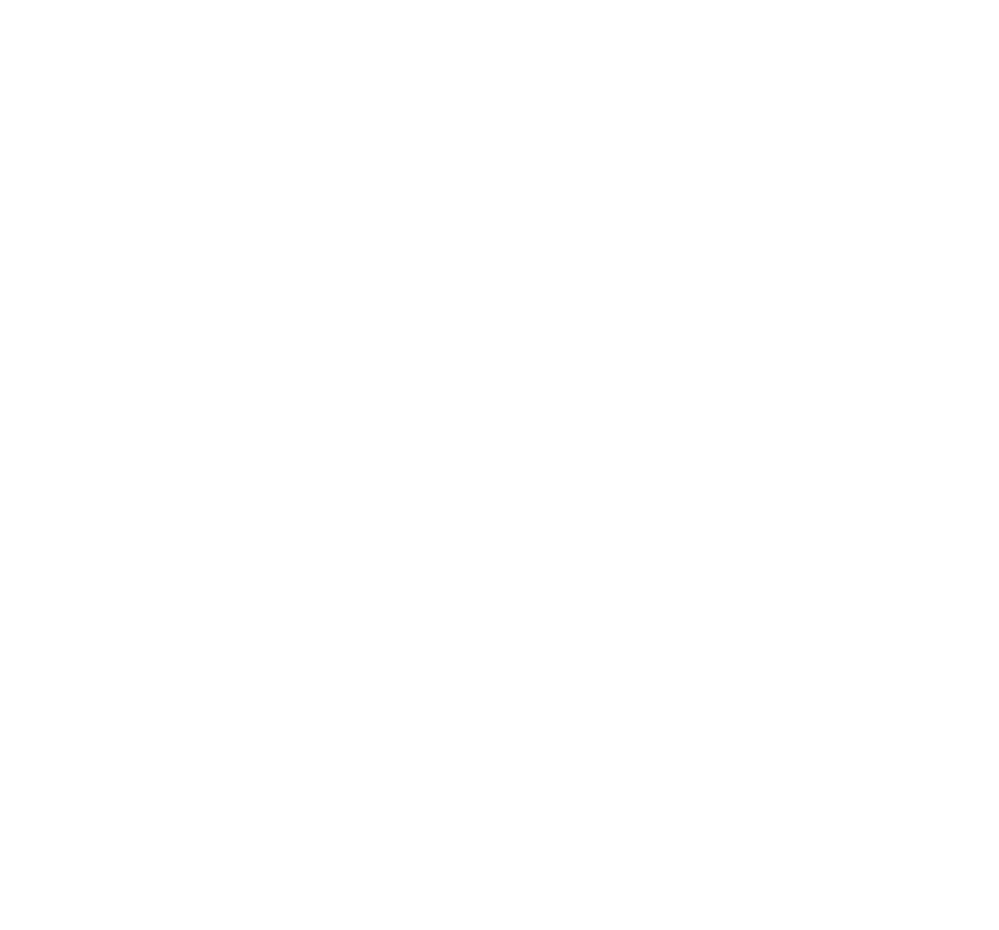
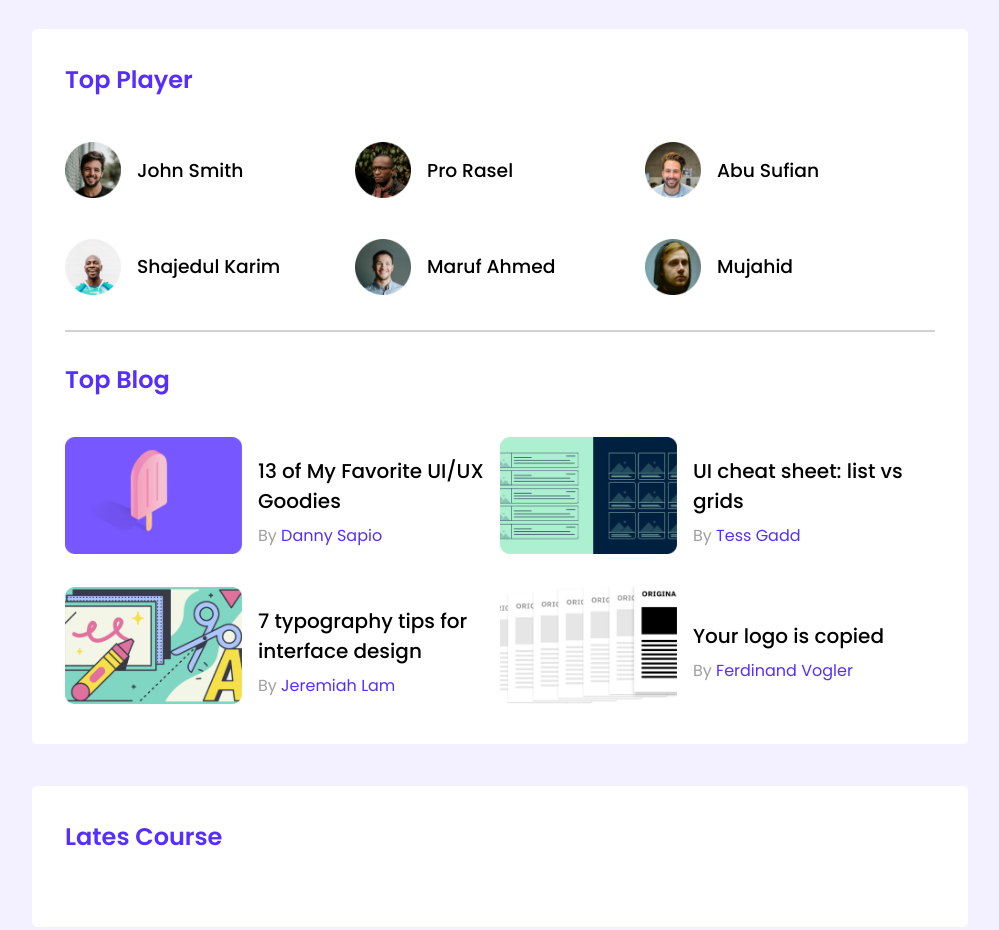
Before and after one commit to ashrafalisimon/leader-board-main, a plain HTML site: page index.html in a window 1280 px wide. Shown: the whole page, without its empty margins (140-1139 px from the left). Before the commit the page ends 800 px from the top, so only its background shows below. Drawn offline with Linux system fonts and the light colour scheme.

Commit message:
secend commit

```diff
--- a/index.html
+++ b/index.html
@@ -5,8 +5,113 @@
     <meta http-equiv="X-UA-Compatible" content="IE=edge">
     <meta name="viewport" content="width=device-width, initial-scale=1.0">
     <title>Wellcome To Leader Board</title>
+    <!-- CSS -->
+    <link rel="stylesheet" href="style.css">
 </head>
 <body>
+    <!-- header start -->
+    <header class="menu-logo">
+
+    </header>
+    <!-- header ends -->
+
+    <!-- main section start-->
+    <main>
+        <!-- top player and top blog section -->
+        <section class="container">
+            <!-- top players section -->
+            <div class="top-player">
+                <h2 class="section-tittle">Top Player</h2>
+                <div class="players">
+                    <div class="player">
+                        <img src="images/players/player-1.png" alt="">
+                        <h3 class = "player-name">John Smith</h3>
+                    </div>
+                    <div class="player">
+                        <img src="images/players/player-2.png" alt="">
+                        <h3 class = "player-name">Pro Rasel</h3>
+                    </div>
+                    <div class="player">
+                        <img src="images/players/player-3.png" alt="">
+                        <h3 class = "player-name">Abu Sufian</h3>
+                    </div>
+                    <div class="player">
+                        <img src="images/players/player-4.png" alt="">
+                        <h3 class = "player-name">Shajedul Karim</h3>
+                    </div>
+                    <div class="player">
+                        <img src="images/players/player-5.png" alt="">
+                        <h3 class = "player-name">Maruf Ahmed</h3>
+                    </div>
+                    <div class="player">
+                        <img src="images/players/player-6.png" alt="">
+                        <h3 class = "player-name">Mujahid</h3>
+                    </div>
+                </div>
+            </div>
+            <hr>
+
+            <!-- top blogs section -->
+            <div class="top-blogs">
+                <h2 class="section-tittle">Top Blog</h2>
+                <div class="blogs">
+                    <article class="blog">
+                       <div class="thamniall">
+                        <img src="images/blogs/blog-1.png" alt="">
+                       </div>
+                        <div class="blog-info">
+                            <h3 class="blog-tittle">13 of My Favorite
+                                UI/UX Goodies</h3>
+                            <p>By <a href="">Danny Sapio</a></p>
+                        </div>
+                    </article>
+                    <article class="blog">
+                        <div class="thamniall">
+                            <img src="images/blogs/blog-2.png" alt="">
+                           </div>
+                        <div class="blog-info">
+                            <h3 class="blog-tittle">UI cheat sheet:
+                                list vs grids</h3>
+                            <p>By <a href="">Tess Gadd</a></p>
+                        </div>
+                    </article>
+                    <article class="blog">
+                        <div class="thamniall">
+                            <img src="images/blogs/blog-3.png" alt="">
+                           </div>
+                        <div class="blog-info">
+                            <h3 class="blog-tittle" >7 typography tips
+                                for interface design</h3>
+                            <p>By <a href="">Jeremiah Lam</a></p>
+                        </div>
+                    </article>
+                    <article class="blog">
+                        <div class="thamniall">
+                            <img src="images/blogs/blog-4.png" alt="">
+                           </div>
+                        <div class="blog-info">
+                            <h3 class="blog-tittle">Your logo is
+                                copied</h3>
+                            <p>By <a href="">Ferdinand Vogler</a></p>
+                        </div>
+                    </article>
+                </div>
+            </div>
+        </section>
+
+        <!-- Lates Course section -->
+        <section class="container">
+            <div class="latest-course">
+                <h2 class="section-tittle">Lates Course</h2>
+                <div class="courses">
+                    <div class="course">
+
+                    </div>
+                </div>
+            </div>
+        </section>
+    </main>
+    <!-- main section ends-->
 
 </body>
 </html>
--- a/style.css
+++ b/style.css
@@ -0,0 +1,91 @@
+/* fonts */
+@import url('https://fonts.googleapis.com/css2?family=Poppins:wght@300;400;500;600&display=swap');
+
+/* common style */
+
+body{
+    font-family: 'Poppins', sans-serif;
+    background: #F3F1FF;
+}
+main{
+    display: flex;
+    align-items: center;
+    flex-direction: column;
+}
+.container{
+    background: #FFFFFF;
+    border-radius: 5px;
+    width: 870px;
+    padding: 33px;
+    margin: 21px 0;
+}
+.section-tittle{
+    font-size: 24px;
+    font-weight: 600;
+    color: #562EFF;
+    margin: 0;
+    padding-bottom: 40px;
+}
+hr{
+    border: 1px solid #D1D1D1;
+    margin: 30px 0;
+}
+
+/* -----------
+Top Players
+--------------*/
+.players{
+    display: grid;
+    grid-template-columns: repeat(3, 1fr);
+    grid-row-gap: 30px;
+}
+.player{
+    display: flex;
+    align-items: center;
+}
+.player img{
+    height: 56px;
+    width: 56px;
+}
+.player-name{
+    margin-left: 16px;
+    color: #000000;
+    font-size: 18;
+    font-weight: 500;
+}
+/* -----------
+Top Blogs
+--------------*/
+.blogs{
+    display: grid;
+    grid-template-columns: repeat(2, 1fr);
+    grid-row-gap: 26px;
+}
+.blog{
+    display: flex;
+    align-items: center;
+}
+
+.thamniall img{
+    width: 177px;
+    height: 117px;
+}
+.blog-info{
+    margin-left: 16px;
+}
+.blog-tittle{
+    font-size: 20px;
+    font-weight: 500;
+    color: #000000;
+    margin: 7px 0;
+}
+.blog-info p{
+    font-size: 16px;
+    color: #9F9F9F;
+    ;
+    margin: 0;
+}
+.blog-info p a{
+    color:#562EFF;
+    text-decoration: none;
+}
```
